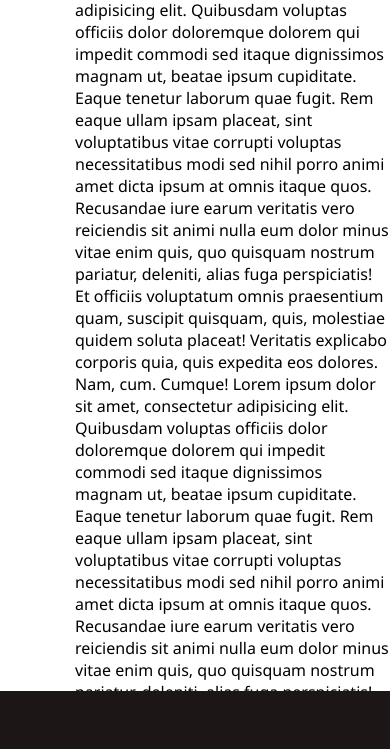
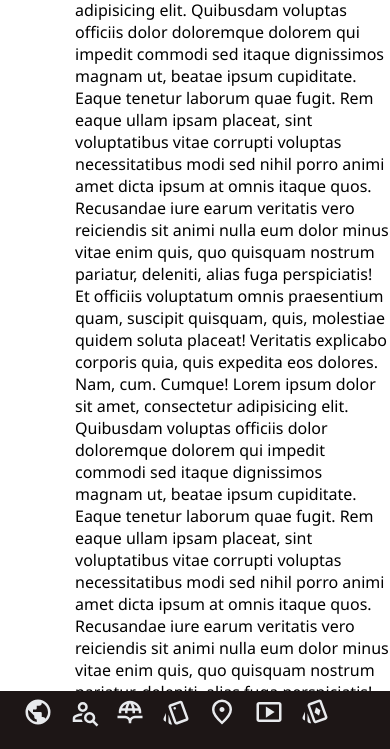
Before and after one commit to Liras333/UniwersumGGWP-new-, a plain HTML site: page index.html in a window 390 px wide. Shown: the part 93-842 px from the top of the page. Drawn offline with Linux system fonts and the light colour scheme.

Commit message:
some little changes

```diff
--- a/style.css
+++ b/style.css
@@ -70,7 +70,7 @@ nav {
     height: calc(100dvh - 70px);
     background-color: var(--bgColor);
     position: fixed;
-    top:70px;
+    top: 70px;
     left: 0;
     transition: all .15s;
 }
@@ -160,29 +160,45 @@ main {
 
 /*? MEDIA QUERIES */
 
-@media screen and (max-width: 650px ) {
+@media screen and (max-width: 650px) {
     nav {
         width: 100%;
         height: 60px;
         position: fixed;
-        top:calc(100dvh - 60px);
-        bottom:0;
-        right:0;
-        left:0;
-    }
-    nav ul{
-        list-style: none;
+        top: calc(100dvh - 60px);
+        bottom: 0;
+        right: 0;
+        left: 0;
+        overflow-x: scroll;
         display: flex;
         flex-direction: row;
-        justify-content: space-around;
+        justify-content: space-between;
+    }
+
+    nav ul {
+        height: 60px;
+        list-style: none;
+        display: block;
+        flex-direction: row;
+        position:relative;
+        clear:both;
         align-items: center;
-        gap: 0;
+        gap: 0px;
         padding: 0;
-        overflow-y: hidden;
-        overflow-x: hidden;
+        overflow-y: auto;
+        overflow-x: scroll;
+    }
 
-        margin:0;
-        display:none;
+    nav ul li {
+        display: inline-block;
+        margin: 0 0px;
+    }
 
+    nav ul li:nth-child(6) {
+        margin-top: 0px;
+    }
+
+    nav ul li:last-child {
+        display: none
     }
 }
```
Also changed, not shown: index.html (line endings or trailing spaces).
